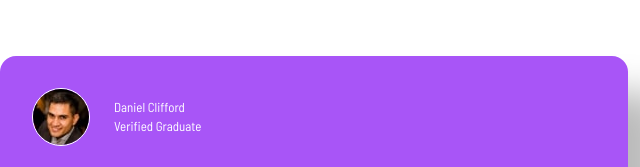
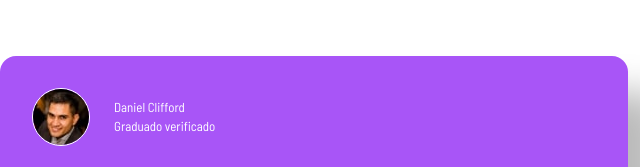
Before and after one commit to DeveloperIDT/prueba-idt, a plain HTML site: page index.html in a window 1280 px wide. Shown: the top 167 px of the page, 0-640 px from the left. Drawn offline with nearby package versions, Linux system fonts and the light colour scheme.

Commit message:
una traducción en la home

```diff
--- a/index.html
+++ b/index.html
@@ -52,7 +52,7 @@
         <img class="rounded-full border border-white border-solid" src="./images/image-daniel.jpg" alt="">
         <div>
           <span class="block">Daniel Clifford</span>
-          <span class="block">Verified Graduate</span>
+          <span class="block">Graduado verificado</span>
         </div>
       </div>
 
```
Also changed, not shown: 1 other file.
